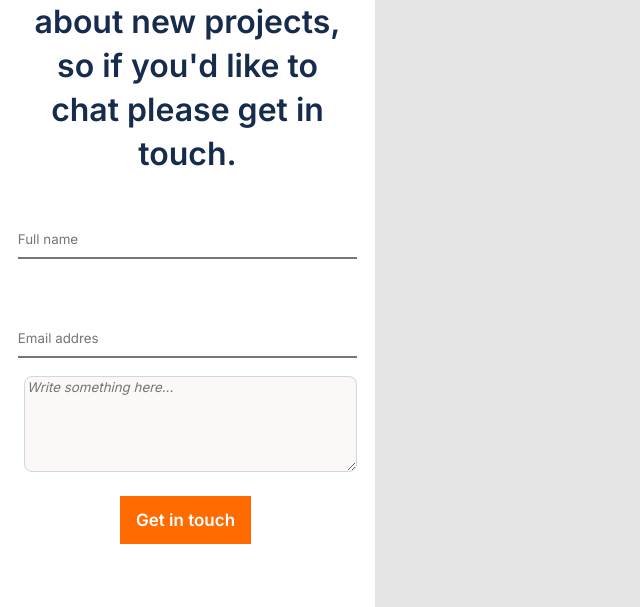
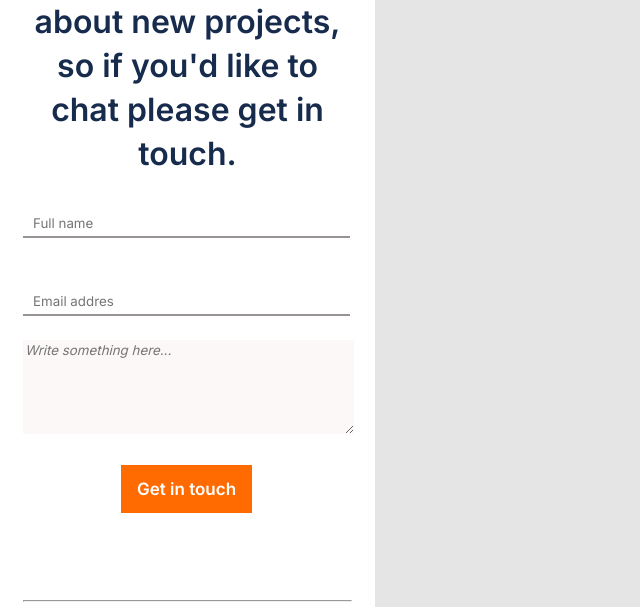
Before and after one commit to sinruidotec/Portfolio-part-2-Microverse, a website: page index.html in a window 1280 px wide. Shown: the part 6252-6859 px from the top of the page, without its empty margins (0-640 px from the left). Drawn offline with Linux system fonts and the light colour scheme.

Commit message:
Make changes in form style in css style

```diff
--- a/style.css
+++ b/style.css
@@ -546,33 +546,41 @@ hr {
   line-height: 44px;
   letter-spacing: 0.5px;
   font-family: 'Inter', sans-serif;
-  font-weight: 400;
+  font-weight: 700;
   color: #172b4d;
   text-align: center;
-  padding-left: 24.5px;
   margin-bottom: 119px;
 }
 
 .flex-container {
   display: flex;
   align-items: center;
+  margin-left: 23px;
+
 }
 
 .form {
   width: 327px;
-  flex: 1;
-  text-align: center;
+  margin-left: 0;
+  display: flex;
+  flex-direction: column;
+  justify-content: center;
+
 }
 
 .form-input {
-  width: 90.5%;
+  width: 94%;
   font-family: 'Inter', sans-serif;
-  margin-top: 71px;
-  padding: 0;
-  padding-bottom: 10px;
+  font-weight: 400;
+  color: #979493;
+  border-color: #979493;
+  margin-top: 50px;
+  margin-left: 0;
+  padding: 5px 10px;
   border-top: none;
   border-left: none;
   border-right: none;
+
   }
 
 .form-box {
@@ -581,8 +589,8 @@ hr {
   font-family: 'Inter', sans-serif;
   font-style: italic;
   background: #fbf8f7;
-  margin-bottom: 24px;
-  margin-right: 0;
+  margin: 24px 0;
+  border: none;
 }
 
 .social-media {
@@ -604,8 +612,13 @@ hr {
   display: flex;
   width: 131px;
   height: 48px;
-  padding-left: 120px;
   padding-bottom: 78px;
+}
+
+.send-button {
+  display: flex;
+  justify-content: center;
+  width: 327px;
 }
 
 .send {
@@ -626,14 +639,3 @@ hr {
 .send:hover {
   transform: scale(1.2);
 }
-
-textarea {
-  display: block;
-  border-radius: 8px;
-  border: 1px solid #cfd8dc;
-    background: #fff;
-    margin-top: 18px;
-    width: 327px;
-    height: 170px;
-    margin-left: 24px;
-}
```
